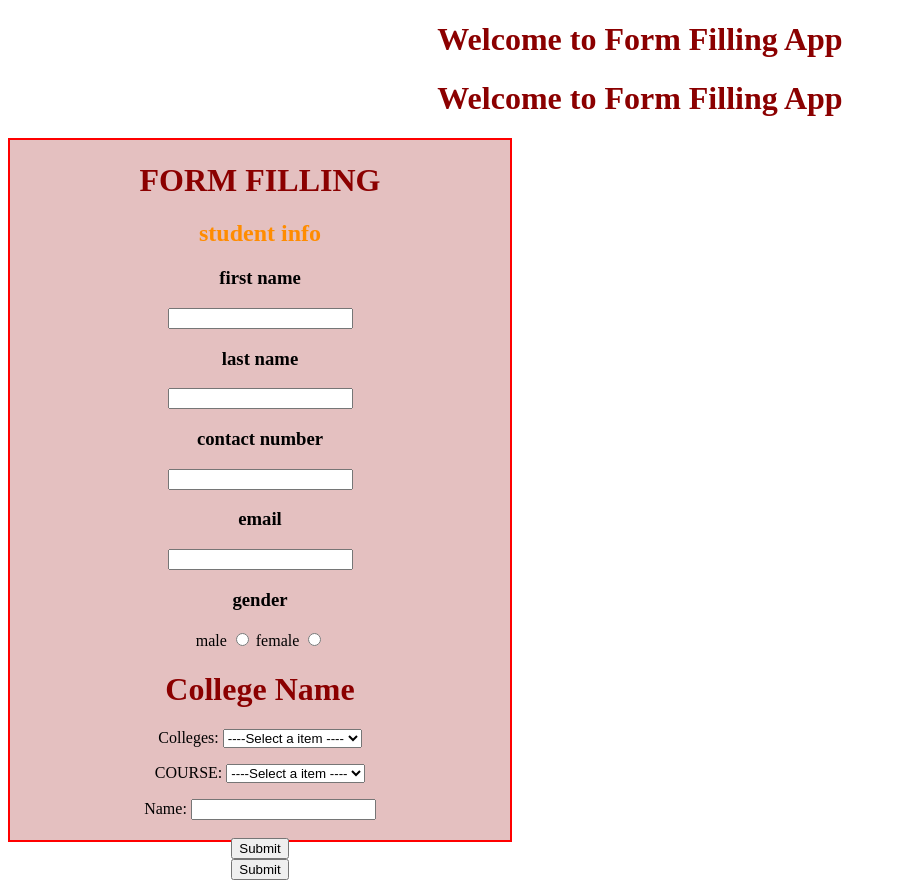
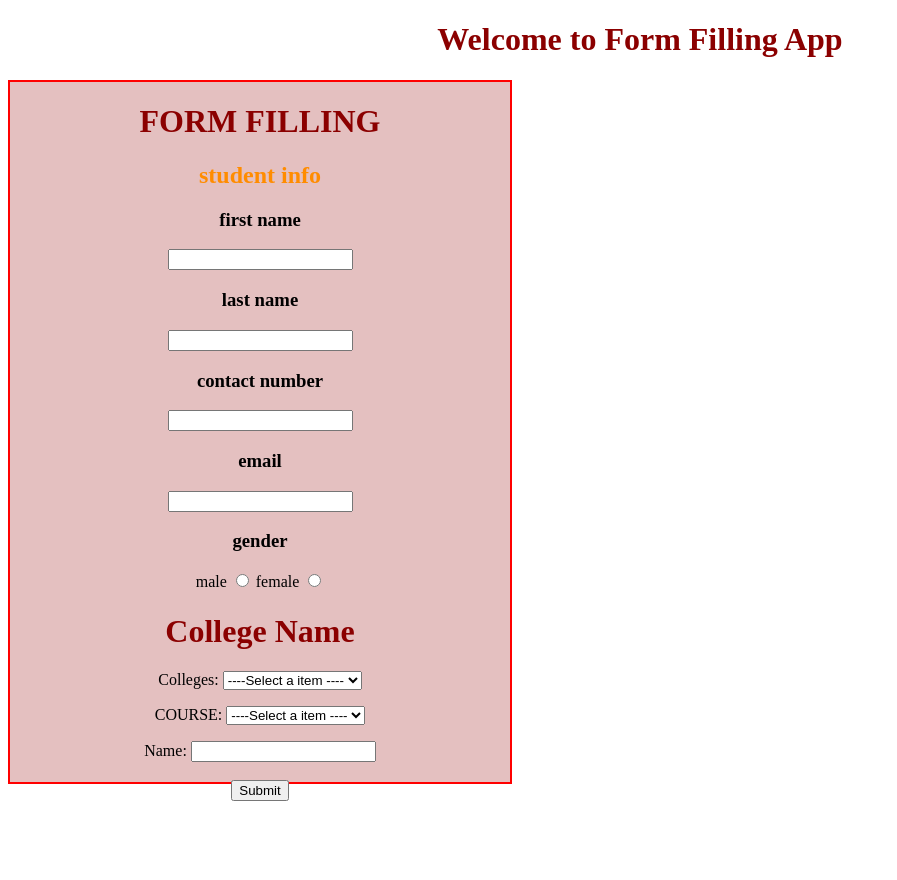
Before and after one commit to KNikithaGoud/FORMFILLING, a plain HTML site: page index.html in a window 1280 px wide. Shown: the whole page, without its empty margins (0-897 px from the left). After the commit the page ends 801 px from the top, so only its background shows below. Drawn offline with Linux system fonts and the light colour scheme.

Commit message:
Update index.html

```diff
--- a/index.html
+++ b/index.html
@@ -6,7 +6,7 @@
 
 </head>
 <body>
-    <h1>Welcome to Form Filling App</h1>
+
     <style>
     h1 {
         color: darkred;
@@ -86,9 +86,6 @@
     <form>
         <label for="name">Name:</label>
         <input type="text" id="name" name="name"><br><br>
-         <form action="" onsubmit="alert('Form submitted successfully!')">
-            <input type="submit" value="Submit">
-        </form>
 
 
     </form>
```
